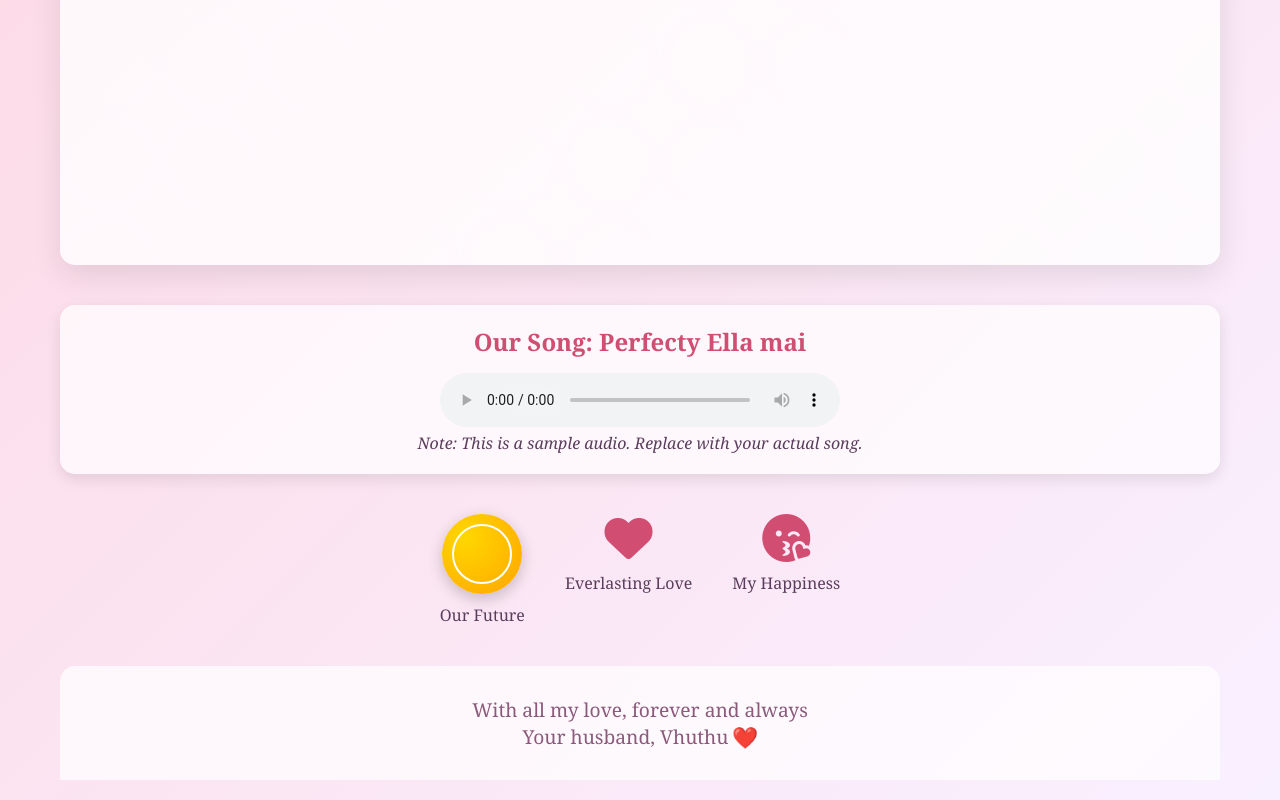
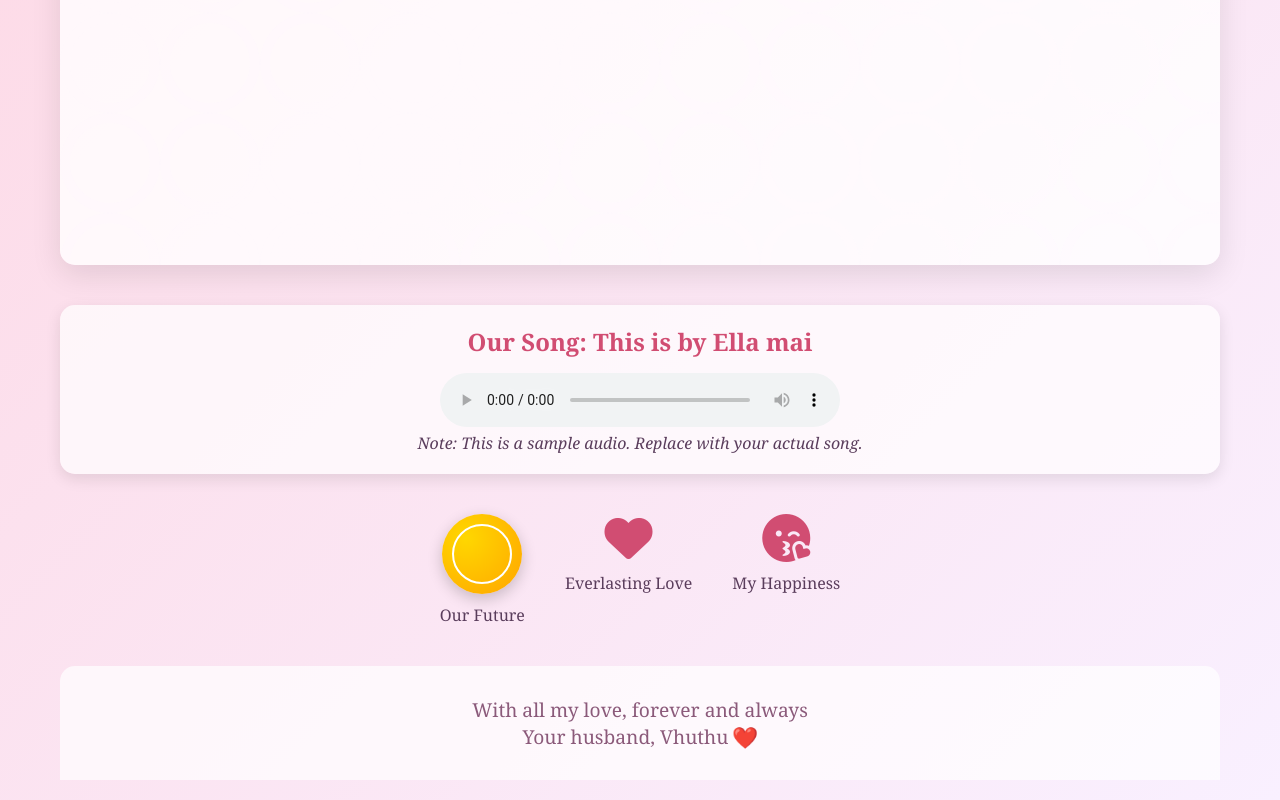
Before and after one commit to Sjnjen/Penny, a plain HTML site: page index.html in a window 1280 px wide. Shown: the part 1086-1886 px from the top of the page. Drawn offline with Linux system fonts and the light colour scheme.

Commit message:
Update index.html

```diff
--- a/index.html
+++ b/index.html
@@ -281,7 +281,7 @@
         </div>
 
         <div class="music-player">
-            <h3 class="music-title">Our Song: Perfecty Ella mai</h3>
+            <h3 class="music-title">Our Song: This is by Ella mai</h3>
             <audio controls style="width: 100%; max-width: 400px;">
                 <source src="penny.aac" type="audio/mpeg">
                 Your browser does not support the audio element.
```
